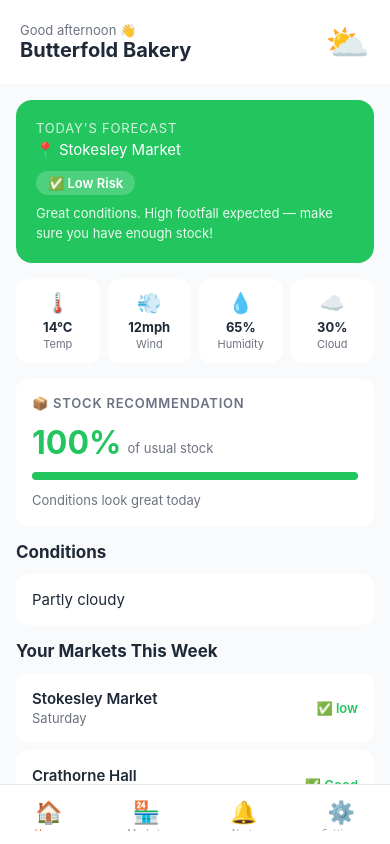
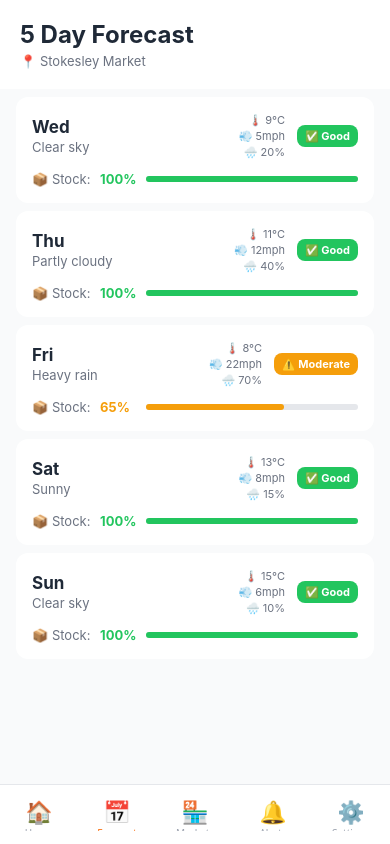
Before and after one commit to DylanLannon/PitchCast, a React Native app: screen /Forecast in a window 390 px wide. Built offline with nearby package versions, Linux system fonts and the light colour scheme; no server answers.

Commit message:
Add 5 day forecast screen with stock recommendations

```diff
--- a/App.tsx
+++ b/App.tsx
@@ -6,6 +6,7 @@ import HomeScreen from "./screens/HomeScreen";
 import MarketsScreen from "./screens/MarketsScreen";
 import AlertsScreen from "./screens/AlertsScreen";
 import SettingsScreen from "./screens/SettingsScreen";
+import ForecastScreen from "./screens/ForecastScreen";
 import { COLORS } from "./constants/colors";
 
 const Tab = createBottomTabNavigator();
@@ -38,6 +39,14 @@ export default function App() {
             }}
           />
           <Tab.Screen
+            name="Forecast"
+            component={ForecastScreen}
+            options={{
+              tabBarIcon: ({ color }) => <Text style={{ fontSize: 22, color }}>📅</Text>,
+              tabBarLabel: "Forecast",
+            }}
+          />
+          <Tab.Screen
             name="Markets"
             component={MarketsScreen}
             options={{
--- /dev/null
+++ b/screens/ForecastScreen.tsx
@@ -0,0 +1,124 @@
+import { View, Text, StyleSheet, ScrollView, ActivityIndicator } from "react-native";
+import { SafeAreaView } from "react-native-safe-area-context";
+import { useEffect, useState } from "react";
+import { COLORS, FONTS } from "../constants/colors";
+import { getForecast, assessRisk, ForecastDay } from "../services/weather";
+
+const STOKESLEY = { lat: 54.4618, lon: -1.3318 };
+
+function getRiskFromForecast(day: ForecastDay) {
+  if (day.windSpeed > 25 || day.rainChance > 80) return { emoji: "🔴", color: COLORS.danger, label: "High Risk" };
+  if (day.windSpeed > 15 || day.rainChance > 50) return { emoji: "⚠️", color: COLORS.warning, label: "Moderate" };
+  return { emoji: "✅", color: COLORS.success, label: "Good" };
+}
+
+function getStockPercent(day: ForecastDay): number {
+  let pct = 100;
+  if (day.windSpeed > 25) pct -= 40;
+  else if (day.windSpeed > 15) pct -= 20;
+  if (day.rainChance > 80) pct -= 30;
+  else if (day.rainChance > 50) pct -= 15;
+  if (day.temp < 5) pct -= 10;
+  else if (day.temp > 20) pct += 10;
+  return Math.max(20, Math.min(120, pct));
+}
+
+export default function ForecastScreen() {
+  const [forecast, setForecast] = useState<ForecastDay[]>([]);
+  const [loading, setLoading] = useState(true);
+
+  useEffect(() => {
+    getForecast(STOKESLEY.lat, STOKESLEY.lon)
+      .then(setForecast)
+      .catch(() => {
+        setForecast([
+          { date: "2026-05-14", day: "Wed", temp: 9, windSpeed: 5, rainChance: 20, description: "clear sky", icon: "01d" },
+          { date: "2026-05-15", day: "Thu", temp: 11, windSpeed: 12, rainChance: 40, description: "partly cloudy", icon: "02d" },
+          { date: "2026-05-16", day: "Fri", temp: 8, windSpeed: 22, rainChance: 70, description: "heavy rain", icon: "10d" },
+          { date: "2026-05-17", day: "Sat", temp: 13, windSpeed: 8, rainChance: 15, description: "sunny", icon: "01d" },
+          { date: "2026-05-18", day: "Sun", temp: 15, windSpeed: 6, rainChance: 10, description: "clear sky", icon: "01d" },
+        ]);
+      })
+      .finally(() => setLoading(false));
+  }, []);
+
+  if (loading) {
+    return (
+      <SafeAreaView style={styles.container}>
+        <View style={styles.loadingContainer}>
+          <ActivityIndicator size="large" color={COLORS.primary} />
+          <Text style={styles.loadingText}>Loading forecast...</Text>
+        </View>
+      </SafeAreaView>
+    );
+  }
+
+  return (
+    <SafeAreaView style={styles.container}>
+      <ScrollView showsVerticalScrollIndicator={false}>
+        <View style={styles.header}>
+          <Text style={styles.title}>5 Day Forecast</Text>
+          <Text style={styles.subtitle}>📍 Stokesley Market</Text>
+        </View>
+
+        {forecast.map((day, i) => {
+          const risk = getRiskFromForecast(day);
+          const stock = getStockPercent(day);
+          const barColor = stock >= 90 ? COLORS.success : stock >= 60 ? COLORS.warning : COLORS.danger;
+
+          return (
+            <View key={i} style={styles.card}>
+              <View style={styles.cardTop}>
+                <View style={styles.dayInfo}>
+                  <Text style={styles.dayName}>{day.day}</Text>
+                  <Text style={styles.description}>
+                    {day.description.charAt(0).toUpperCase() + day.description.slice(1)}
+                  </Text>
+                </View>
+                <View style={styles.stats}>
+                  <Text style={styles.stat}>🌡️ {day.temp}°C</Text>
+                  <Text style={styles.stat}>💨 {day.windSpeed}mph</Text>
+                  <Text style={styles.stat}>🌧️ {day.rainChance}%</Text>
+                </View>
+                <View style={[styles.badge, { backgroundColor: risk.color }]}>
+                  <Text style={styles.badgeText}>{risk.emoji} {risk.label}</Text>
+                </View>
+              </View>
+
+              <View style={styles.stockRow}>
+                <Text style={styles.stockLabel}>📦 Stock: </Text>
+                <Text style={[styles.stockValue, { color: barColor }]}>{stock}%</Text>
+                <View style={styles.barBg}>
+                  <View style={[styles.barFill, { width: `${Math.min(stock, 100)}%`, backgroundColor: barColor }]} />
+                </View>
+              </View>
+            </View>
+          );
+        })}
+      </ScrollView>
+    </SafeAreaView>
+  );
+}
+
+const styles = StyleSheet.create({
+  container: { flex: 1, backgroundColor: COLORS.gray50 },
+  loadingContainer: { flex: 1, alignItems: "center", justifyContent: "center", gap: 12 },
+  loadingText: { fontSize: FONTS.size.md, color: COLORS.textMuted },
+  header: { padding: 20, backgroundColor: COLORS.white, marginBottom: 8 },
+  title: { fontSize: FONTS.size.xxl, fontWeight: "700", color: COLORS.text },
+  subtitle: { fontSize: FONTS.size.sm, color: COLORS.textMuted, marginTop: 4 },
+  card: { backgroundColor: COLORS.white, marginHorizontal: 16, marginBottom: 8, borderRadius: 12, padding: 16 },
+  cardTop: { flexDirection: "row", alignItems: "center", marginBottom: 12 },
+  dayInfo: { flex: 1 },
+  dayName: { fontSize: FONTS.size.lg, fontWeight: "700", color: COLORS.text },
+  description: { fontSize: FONTS.size.sm, color: COLORS.textMuted, marginTop: 2 },
+  stats: { alignItems: "flex-end", marginRight: 12, gap: 2 },
+  stat: { fontSize: FONTS.size.xs, color: COLORS.textMuted },
+  badge: { paddingHorizontal: 8, paddingVertical: 4, borderRadius: 8 },
+  badgeText: { color: COLORS.white, fontSize: FONTS.size.xs, fontWeight: "700" },
+  stockRow: { flexDirection: "row", alignItems: "center", gap: 6 },
+  stockLabel: { fontSize: FONTS.size.sm, color: COLORS.textMuted },
+  stockValue: { fontSize: FONTS.size.sm, fontWeight: "700", minWidth: 40 },
+  barBg: { flex: 1, height: 6, backgroundColor: COLORS.gray200, borderRadius: 3 },
+  barFill: { height: 6, borderRadius: 3 },
+});
```
